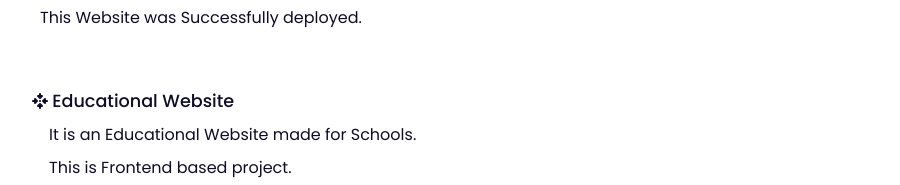
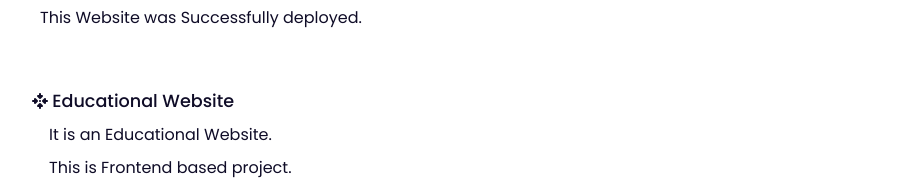
Before and after one commit to amanupadhyay33822/Portfolio-Website, a plain HTML site: page index.html in a window 1280 px wide. Shown: the part 2653-2838 px from the top of the page, without its empty margins (96-996 px from the left). Drawn offline with nearby package versions, Linux system fonts and the light colour scheme.

Commit message:
Add files via upload

```diff
--- a/index.html
+++ b/index.html
@@ -62,7 +62,7 @@
 
     <!-- <div class="about-container">
         <div class="about-img">
-
+            <img src="image/tanu.png" alt="">
         </div> -->
         <div class="about-text"><br>
             <p>My name is Aman Upadhyay and I am a Information Technology Student, studying in B.Tech. Second year at KIET Group of Institution. I have completed a project in Frontend Development and also gained experience as an intern in Sparks Foundation.
@@ -136,6 +136,7 @@
 
 <!-- education section end -->
 
+<!-- Skills Section Start -->
 
 <section class="skills" id="skills">
     <div class="heading">
@@ -194,7 +195,6 @@
 <br><br>
 <!-- skills section end -->
 <!-- project section start -->
-
 <section class="Project" id="Projects">
     <div class="heading">
         <h2>PROJECT</h2>
@@ -211,7 +211,7 @@
 <br><br>
 <div>
     <i class="fa-sharp fa-solid fa-arrows-to-dot"></i> <span>Educational Website</span>
-    <div class="first-line">&nbsp; &nbsp;  It is an Educational Website made for Schools.</div>
+    <div class="first-line">&nbsp; &nbsp;  It is an Educational Website.</div>
     <div class="space"></div>
     <div>&nbsp; &nbsp; This is Frontend based project.</div>
     <div class="space"></div>
```
